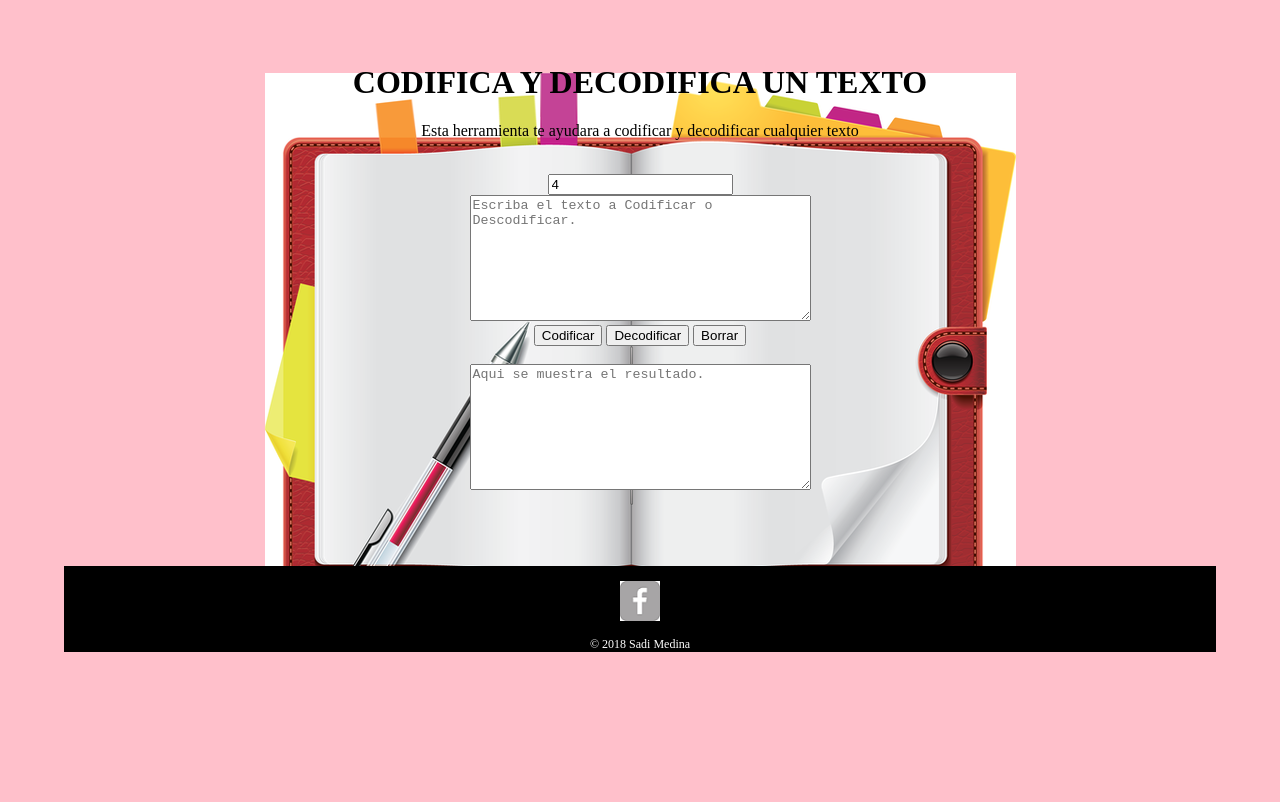
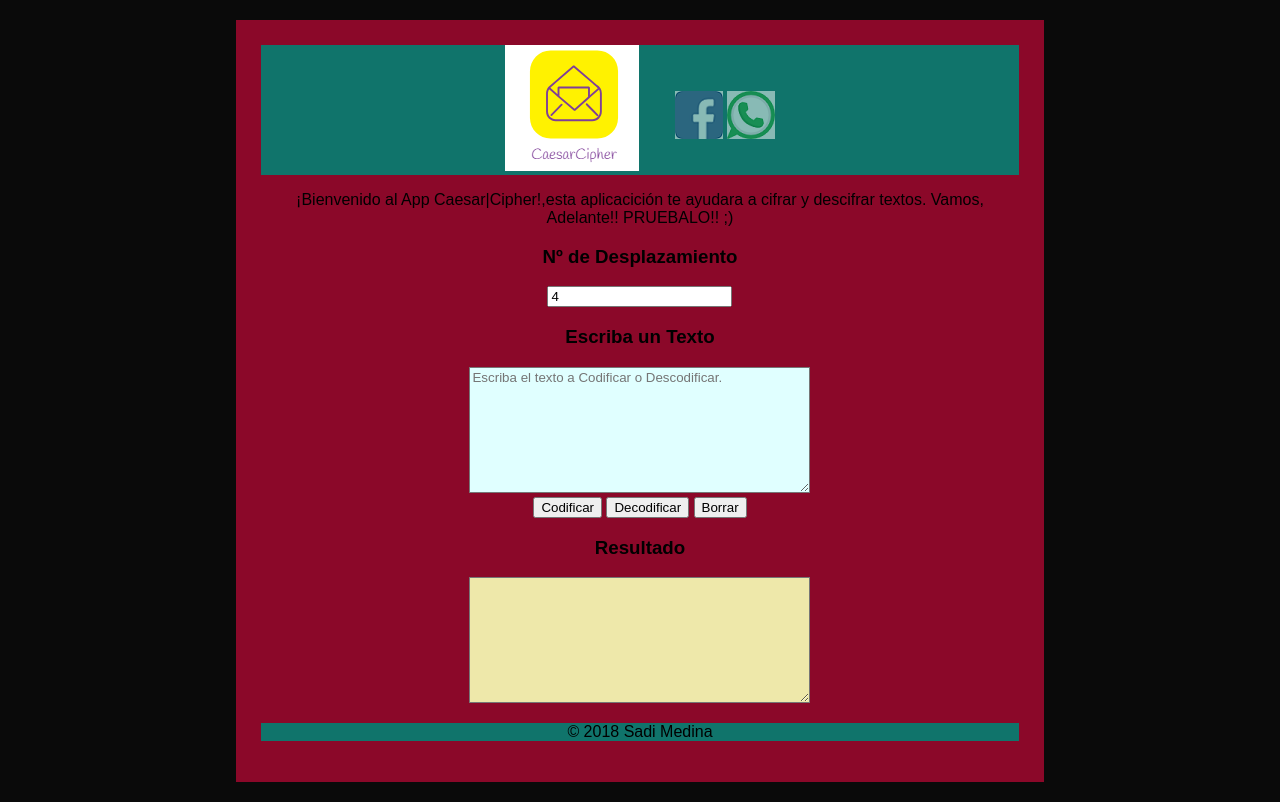
Before and after one commit to SadiMedina/lim-2018-05-bc-core-am-cipher, a website: page src/index.html in a window 1280 px wide. Both pictures are taken after a click on the button "Codificar". Drawn offline with Linux system fonts and the light colour scheme.

Commit message:
Subiendo Modificacion en Funcion Encode-Decode/añadiendo estylos en CSS

```diff
--- a/src/cipher.js
+++ b/src/cipher.js
@@ -1,3 +1,30 @@
 window.cipher = {
-  // ...
-};
+  encode:(offset, string)=>{
+    let posicion = parseInt(offset); //convertiendo en entero el desplazamiento
+    let palabraCifrada= " "; //para concatenar
+    for(let i=0;i<string.length;i++){
+       let codigoAscii=string.charCodeAt(i);
+       if(codigoAscii >= 65 && codigoAscii <=90){
+          palabraCifrada+=String.fromCharCode((codigoAscii-65+posicion)%26+65);}
+       else if(codigoAscii >=97 && codigoAscii <=122){
+              palabraCifrada+=String.fromCharCode((codigoAscii-97+posicion)%26+97);}
+       else {palabraCifrada+=String.fromCharCode(codigoAscii);}
+          }
+          return palabraCifrada;
+          },
+
+  decode:(offset, string)=>{
+     let posicion = parseInt(offset);
+     let palabraDescifrada = " " ;
+     for(let i=0;i<string.length;i++){
+        let codigoAscii=string.charCodeAt(i);
+        if(codigoAscii >= 65 && codigoAscii <=90){
+          palabraDescifrada+=String.fromCharCode((codigoAscii-90-posicion)%26+90);}
+        else if(codigoAscii >=97 && codigoAscii<=122){
+                palabraDescifrada+=String.fromCharCode((codigoAscii-122-posicion)%26+122);}
+        else{palabraDescifrada+=String.fromCharCode(codigoAscii)}
+         }
+         return palabraDescifrada;
+         },
+
+    }
--- a/src/index.html
+++ b/src/index.html
@@ -3,32 +3,38 @@
     <head>
         <meta charset="utf-8">
         <title>Caesar Cipher</title>
-    <link rel="stylesheet" href="style.css" />
+        <link rel="stylesheet" href="style.css"/>
     </head>
     <body>
-      <h1>CODIFICA Y DECODIFICA UN TEXTO</h1>
-      <P>Esta herramienta te ayudara a codificar y decodificar cualquier texto</P><br>
-
+       <div  id="container">
+    <header>
+        <img src="../img/logo.png" alt="Logo app" class="logo">
+        <a href="https://www.facebook.com/"><img src="../img/fb-blue.png" alt="Logo fb" class="social-icon1"></a>
+        <a href="https://web.whatsapp.com/"> <img src="../img/whatsapp.png" alt="Logo Wtapp" class="social-icon2"></a>
+    </header>
+        <P>¡Bienvenido al App Caesar|Cipher!,esta aplicacición te ayudara a cifrar y descifrar textos. Vamos, Adelante!! PRUEBALO!! ;) </P>
         <!-- En este TextArea se indica la cantidad de desplazamiento  -->
+        <h3>Nº de Desplazamiento</h3>
         <input type="text" maxlength="3" value="4" id="desplazamiento"> <br>
 
         <!-- En este TextArea  se ingresaran los textos a Codificar-Decodificar  -->
+        <h3>Escriba un Texto</h3>
         <textarea name="textarea" rows="8" cols="40" id="text-trabajo" placeholder="Escriba el texto a Codificar o Descodificar."></textarea><br>
 
         <!-- Se insertan botones para Codificar-Decodificar  -->
-        <button name="codificar" id="btn1" onclick="encriptar()">Codificar</button>
-        <button name="decodificar" id="btn2" onclick="desencriptar()">Decodificar</button>
-        <button name="borrar" id="btn3" onclick="borrar()">Borrar</button>
-        <br><br>
+        <button name="codificar" id="codificar">Codificar</button>
+        <button name="decodificar" id="decodificar">Decodificar</button>
+        <button name="borrar" id="borrar">Borrar</button>
+        <br>
 
         <!-- En este TextArea se visualizara el Texto Codificado-Decodificado  -->
-        <textarea name="textarea" rows="8" cols="40" id="text-resultado" placeholder="Aqui se muestra el resultado."></textarea><br><br><br><br><br>
+        <h3>Resultado</h3>
+        <textarea name="textarea" rows="8" cols="40" id="text-resultado" placeholder="Aqui se muestra el Resultado."></textarea><br>
 
         <footer>
-        <a href="https://www.facebook.com/Medina.Chavez.Sadi"> <img src="../img/facebook-wrap.png" alt="Logo FB"   class="social-icon"> </a>
          <p>&copy; 2018 Sadi Medina</p>
         </footer>
-
+      </div>
       <div id="root"></div>
       <script src="cipher.js"></script>
       <script src="index.js"></script>
--- a/src/index.js
+++ b/src/index.js
@@ -1,51 +1,16 @@
 
-/*Función Encriptar: Te permite ingresar un Texto en Mayusculas, Minuscula ... */
-function encriptar () {
-    let textoIngresado = document.getElementById("text-trabajo").value;
-    let posicion = parseInt(document.getElementById("desplazamiento").value);
-    let palabraCifrada = "";
+let offset = document.getElementById("desplazamiento");
+let string = document.getElementById("text-trabajo");
+let clear  = document.getElementById("borrar");
 
-    for (i = 0; i < textoIngresado.length; i++){
-      let CodigoAscii = textoIngresado.charCodeAt(i);
-      if(CodigoAscii >= 65 && CodigoAscii <=90 ){
-        palabraCifrada += String.fromCharCode((CodigoAscii-65+posicion)%26+65);
-        document.getElementById("text-resultado").value= palabraCifrada;}
+document.getElementById("codificar").addEventListener("click",function(){
+document.getElementById("text-resultado").value = window.cipher.encode(offset.value,string.value);
+})
 
-      else if(CodigoAscii >= 97 && CodigoAscii <=122 ){
-        palabraCifrada += String.fromCharCode((CodigoAscii-97+posicion)%26+97);
-        document.getElementById("text-resultado").value= palabraCifrada;}
+document.getElementById("decodificar").addEventListener("click",function(){
+document.getElementById("text-resultado").value = window.cipher.decode(offset.value,string.value);
+})
 
-      else{
-        palabraCifrada += String.fromCharCode(CodigoAscii);
-        document.getElementById("text-resultado").value= palabraCifrada;}
-      }
-      }
-
-/*Función Desencriptar*/
-function desencriptar () {
-    let textoDescifrado = document.getElementById("text-trabajo").value;
-    let posicion = parseInt(document.getElementById("desplazamiento").value);
-    let palabraDescifrada = "";
-
-    for (i = 0; i < textoDescifrado.length; i++){
-      let CodigoAscii = textoDescifrado.charCodeAt(i);
-      if(CodigoAscii >= 65 && CodigoAscii <=90 ){
-        palabraDescifrada += String.fromCharCode((CodigoAscii-65-posicion)%26);
-        document.getElementById("text-resultado").value= palabraDescifrada;}
-
-      else if(CodigoAscii >= 97 && CodigoAscii <=122 ){
-        palabraDescifrada += String.fromCharCode((CodigoAscii-97-posicion)%26+97);
-        document.getElementById("text-resultado").value= palabraDescifrada;}
-
-      else{
-        palabraDescifrada += String.fromCharCode(CodigoAscii);
-        document.getElementById("text-resultado").value= palabraDescifrada;}
-      }
-      }
-
-
-
-/*Funcion borrar*/
- function borrar(){
-  document.getElementById("text-trabajo").value="";
-}
+document.getElementById("borrar").addEventListener("click",function(){
+document.getElementById("text-trabajo").value = " ";
+})
--- a/src/style.css
+++ b/src/style.css
@@ -1,15 +1,61 @@
+/*Color de la pagina */
+body{
+  background-color: #0a0a0a;
+  }
 
-body{
-    margin: 5%;
-    background: pink url("../img/ddd.png") no-repeat center center;
-    text-align: center;
- }
+/*Propiedades del #Container*/
+#container{
+  margin: 0%;
+	width:60%;
+  background:rgb(139, 8, 41);
+  text-align: center;
+	margin:20px auto;
+	overflow:auto;
+  padding:25px;
+  font-family: Arial, Helvetica, sans-serif;
+}
 
- footer{
-    font-size: 0.75em;
-    text-align:center;
-    padding-top: 15px;
-    color:  #ffffff;/*color blanco*/
-    background: #000000;/*color negro*/
-    clear: both;
+/*Propiedades de header y footer*/
+header,footer{
+  width: 100%;
+  height: 5%;
+  margin: auto;
+  background-color: rgb(16, 116, 107);
+}
+
+/*Propiedades de los Iconos FB-Wahtsapp*/
+.social-icon1{
+  padding-left: 2em;
+  padding-right: 0em;
+  padding-top: 2em;
+  padding-bottom: 2em;
+  opacity: 0.5;
+  float: center;
+}
+
+.social-icon2{
+  padding-left: 0em;
+  padding-right: 0em;
+  padding-top: 2em;
+  padding-bottom: 2em;
+  opacity: 0.5;
+  float: center;
+}
+
+/*Definiendo Stylos a los TextAreas*/
+#text-trabajo{
+font-family: Arial, Helvetica, sans-serif;
+background-color:#E0FFFF;
+}
+
+#text-resultado{
+font-family: Arial, Helvetica, sans-serif;
+background-color:#EEE8AA;
+}
+
+/*Definiendo Stylos de los botones*/
+.boton{
+  background-color: black; color: white;
+  border: none;
+  padding: 0.5%;
   }
```
Also changed, not shown: test/cipher.spec.js (+2 -2 lines), img/ddd.png (deleted), img/facebook-wrap.png (deleted), img/fb-blue.png (added), img/logo.PNG (added), img/whatsapp.png (added). Lines whose indentation alone changed are shown as unchanged.
